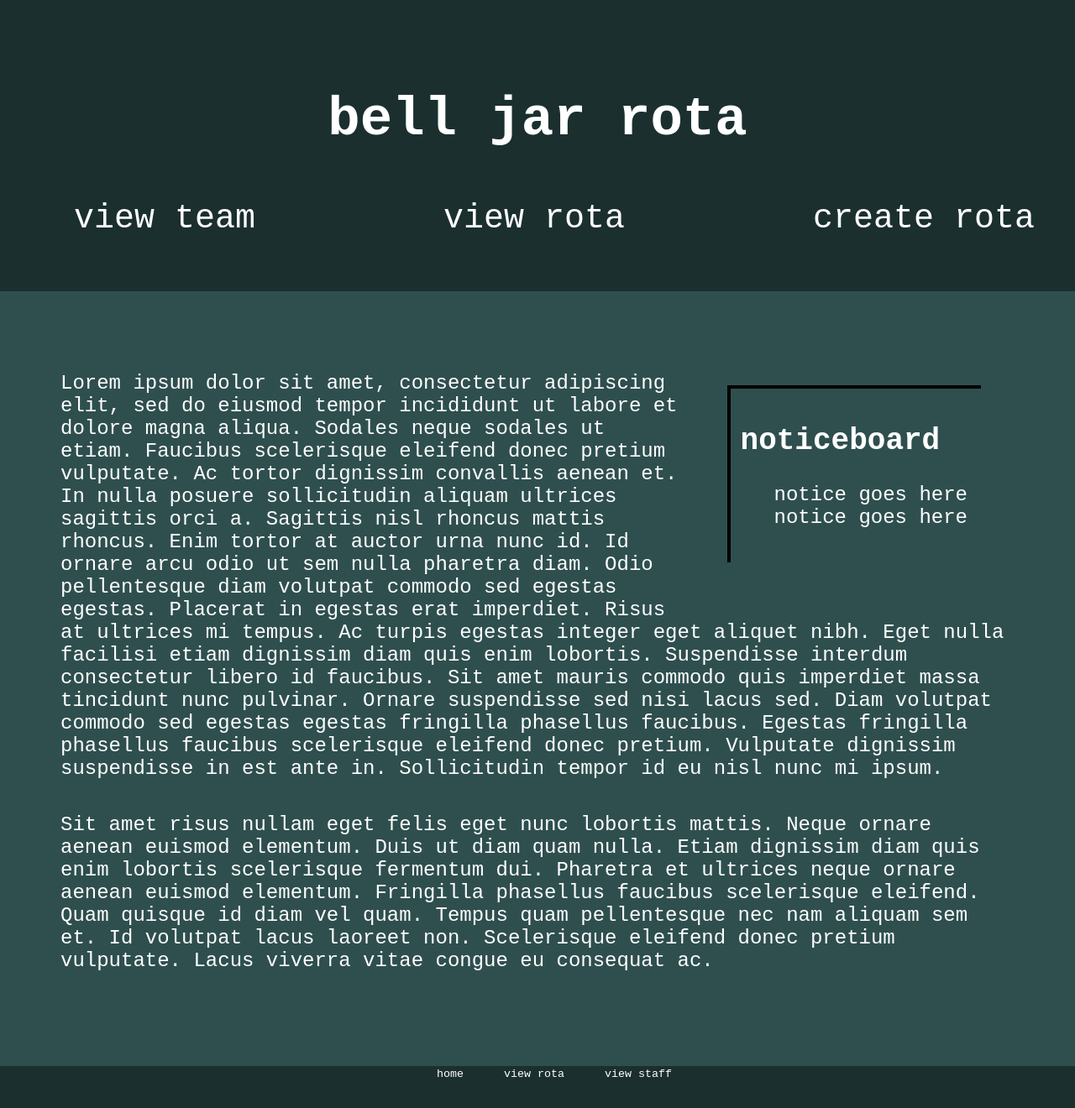
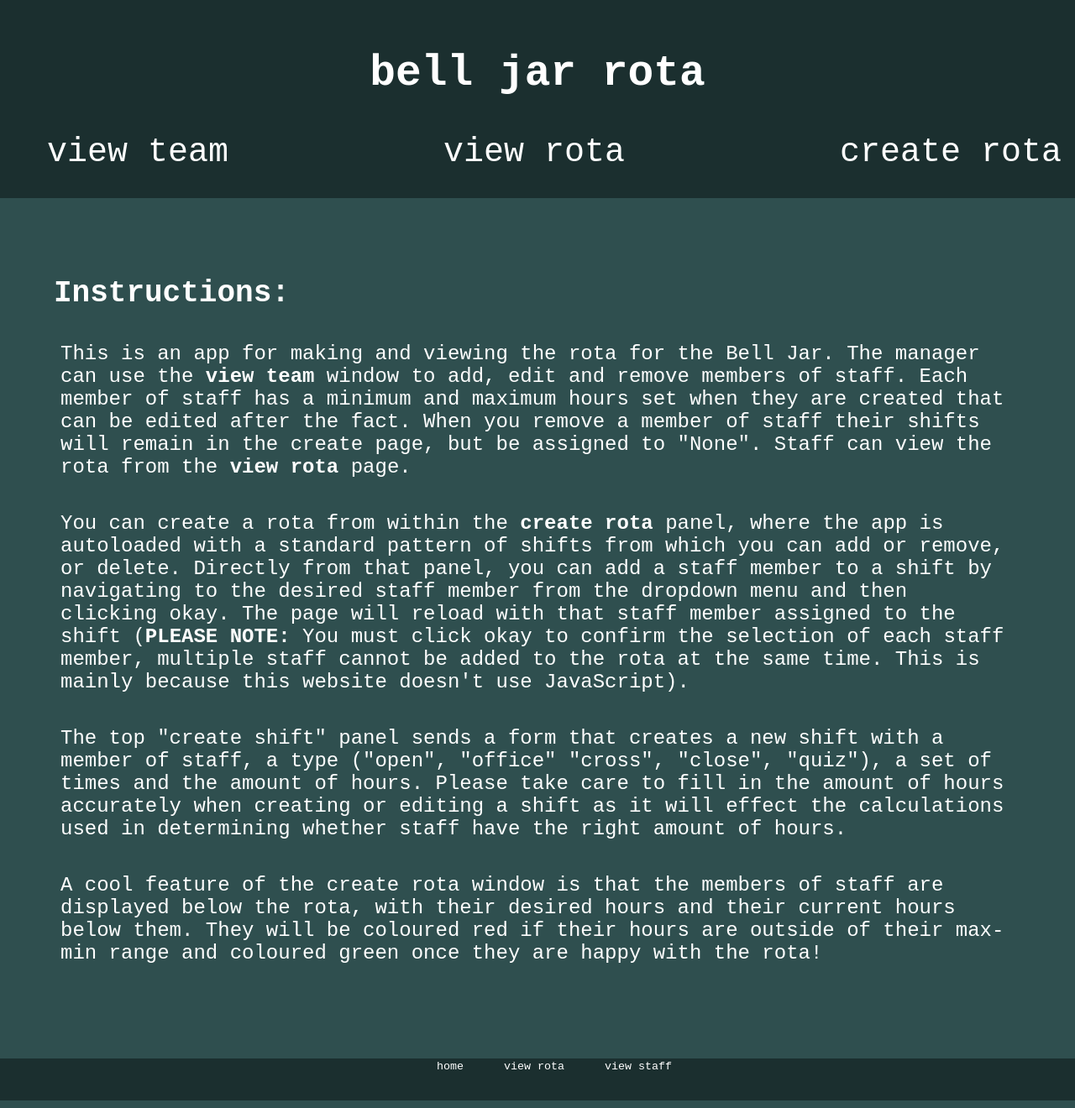
Before and after one commit to impregnablequestion/projects, a Flask app: page / in a window 1280 px wide. Shown: the whole page at 84% size. Run offline with Flask 2, Linux system fonts and the light colour scheme; some libraries are stand-ins or nearby versions.

Commit message:
updated some form and table styling

```diff
--- a/project_1/belljar_rota/static/css/forms.css
+++ b/project_1/belljar_rota/static/css/forms.css
@@ -14,8 +14,37 @@
     border: 1rem rgb(27, 47, 47);
 }
 
+#create_shift > select {
+    padding: 0.5rem;
+    border-radius: 10px;
+}
+
+#create_shift > input {
+    padding: 0.5rem;
+    border-radius: 10px;
+}
+
 #staff_edit_buttons_container {
     display: flex;
     justify-content: center;
     margin: 1rem;
 }
+
+#edit_staff_shift > select {
+    padding: 0.7rem;
+    border-radius: 10px;
+    color: black;
+    font-family: Arial, Helvetica, sans-serif;
+    background-color: white;
+    font-size: 0.8rem;
+
+}
+
+#edit_staff_shift > input{
+    padding: 0.1rem;
+    border-radius: 5px;
+    font-size: 0.8rem;
+    color: green;
+    background-color: white;
+    font-family: Arial, Helvetica, sans-serif
+}
--- a/project_1/belljar_rota/static/css/general.css
+++ b/project_1/belljar_rota/static/css/general.css
@@ -24,7 +24,7 @@
 
 header {
     background-color: rgb(27, 47, 47);
-    padding: 3rem
+    padding: 1rem
 }
 
 article {
@@ -34,19 +34,19 @@
     font-size: 24px;
 }
 
-aside {
+/* aside {
     float: right;
     text-align: left;
     padding: 1rem;
     border: 10px;
     box-shadow: inset 2px 2px 0px 2px black;
     margin: 3rem
-}
+} */
 
 h1 {
-    padding: 1rem;
+    padding: 0.5rem;
     font-weight: bolder;
-    font-size: 4rem
+    font-size: 3.2rem
 }
 
 li {
--- a/project_1/belljar_rota/templates/index.html
+++ b/project_1/belljar_rota/templates/index.html
@@ -1,7 +1,7 @@
 {% extends 'base.html' %}
 {% block content %}
     <article>
-        <aside>
+        <!-- <aside>
             <h2>
                 noticeboard
             </h2>
@@ -9,25 +9,30 @@
                 <li>notice goes here</li>
                 <li>notice goes here</li>
             </ul>
-        </aside>
+        </aside> -->
+        <h2>Instructions:</h2>
         <p>
-            Lorem ipsum dolor sit amet, consectetur adipiscing elit, sed do eiusmod tempor incididunt ut labore et dolore
-            magna aliqua. Sodales neque sodales ut etiam. Faucibus scelerisque eleifend donec pretium vulputate. Ac tortor
-            dignissim convallis aenean et. In nulla posuere sollicitudin aliquam ultrices sagittis orci a. Sagittis nisl
-            rhoncus mattis rhoncus. Enim tortor at auctor urna nunc id. Id ornare arcu odio ut sem nulla pharetra diam.
-            Odio pellentesque diam volutpat commodo sed egestas egestas. Placerat in egestas erat imperdiet. Risus at
-            ultrices mi tempus. Ac turpis egestas integer eget aliquet nibh. Eget nulla facilisi etiam dignissim diam quis
-            enim lobortis. Suspendisse interdum consectetur libero id faucibus. Sit amet mauris commodo quis imperdiet massa
-            tincidunt nunc pulvinar. Ornare suspendisse sed nisi lacus sed. Diam volutpat commodo sed egestas egestas fringilla
-            phasellus faucibus. Egestas fringilla phasellus faucibus scelerisque eleifend donec pretium. Vulputate dignissim
-            suspendisse in est ante in. Sollicitudin tempor id eu nisl nunc mi ipsum.
+            This is an app for making and viewing the rota for the Bell Jar. The manager can use the <b><a href="/staff/">view team</a></b> window to
+            add, edit and remove members of staff. Each member of staff has a minimum and maximum hours set when they are created
+            that can be edited after the fact. When you remove a member of staff their shifts will remain in the create page, but be assigned to "None". Staff can
+            view the rota from the <b><a href="/shifts/">view rota</a></b> page.
         </p>
         <p>
-            Sit amet risus nullam eget felis eget nunc lobortis mattis. Neque ornare aenean euismod elementum. Duis ut diam quam
-            nulla. Etiam dignissim diam quis enim lobortis scelerisque fermentum dui. Pharetra et ultrices neque ornare aenean
-            euismod elementum. Fringilla phasellus faucibus scelerisque eleifend. Quam quisque id diam vel quam. Tempus quam
-            pellentesque nec nam aliquam sem et. Id volutpat lacus laoreet non. Scelerisque eleifend donec pretium vulputate.
-            Lacus viverra vitae congue eu consequat ac.
+            You can create a rota from within the <b><a href="/shifts/create">create rota</a></b> panel, where the app is autoloaded
+            with a standard pattern of shifts from which you can add or remove, or delete. Directly from that panel, you can add a staff member
+            to a shift by navigating to the desired staff member from the dropdown menu and then clicking okay. The page will reload with that staff
+            member assigned to the shift (<b>PLEASE NOTE:</b> You must click okay to confirm the selection of each staff member, multiple staff cannot
+             be added to the rota at the same time. This is mainly because this website doesn't use JavaScript).
+        </p>
+        <p>
+            The top "create shift" panel sends a form
+            that creates a new shift with a member of staff, a type ("open", "office" "cross", "close", "quiz"), a set of times and the amount of hours.
+            Please take care to fill in the amount of hours accurately when creating or editing a shift as it will effect the calculations used in determining
+            whether staff have the right amount of hours.
+        </p>
+        <p>
+            A cool feature of the create rota window is that the members of staff are displayed below the rota, with their desired hours and their current hours below them. They will be
+            coloured red if their hours are outside of their max-min range and coloured green once they are happy with the rota!
         </p>
     </article>
 {% endblock %}}
--- a/project_1/belljar_rota/templates/shifts/create_rota.html
+++ b/project_1/belljar_rota/templates/shifts/create_rota.html
@@ -1,7 +1,7 @@
 {% extends 'base.html' %}
 {% block content %}
     <form id="create_shift" action="/shifts/create/post" method="post">
-        <h2 id="form-label">create new shifts:</h2>
+        <h3 id="form-label">create new shifts:</h3>
         <label for="type">type:</label>
         <select name="type" id="type">
             <option value="open">open</option>
@@ -582,7 +582,7 @@
                 </ul>
             </td>
         </tr>
-        <tr>
+        <!-- <tr>
             <td><h3>notes:</h3></td>
             <td>note</td>
             <td>note</td>
@@ -591,7 +591,7 @@
             <td>note</td>
             <td>note</td>
             <td>note</td>
-        </tr>
+        </tr> -->
     </table>
     <div class="staff_container">
         {% for staff_member in staff %}
```
Also changed, not shown: project_1/belljar_rota/templates/shifts/rota.html (+31 -31 lines).
